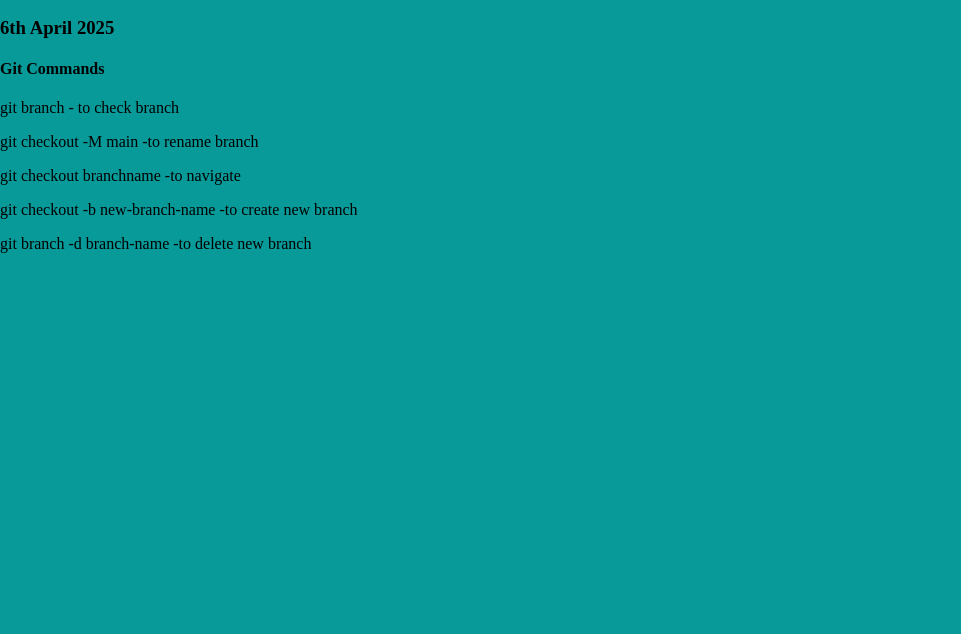
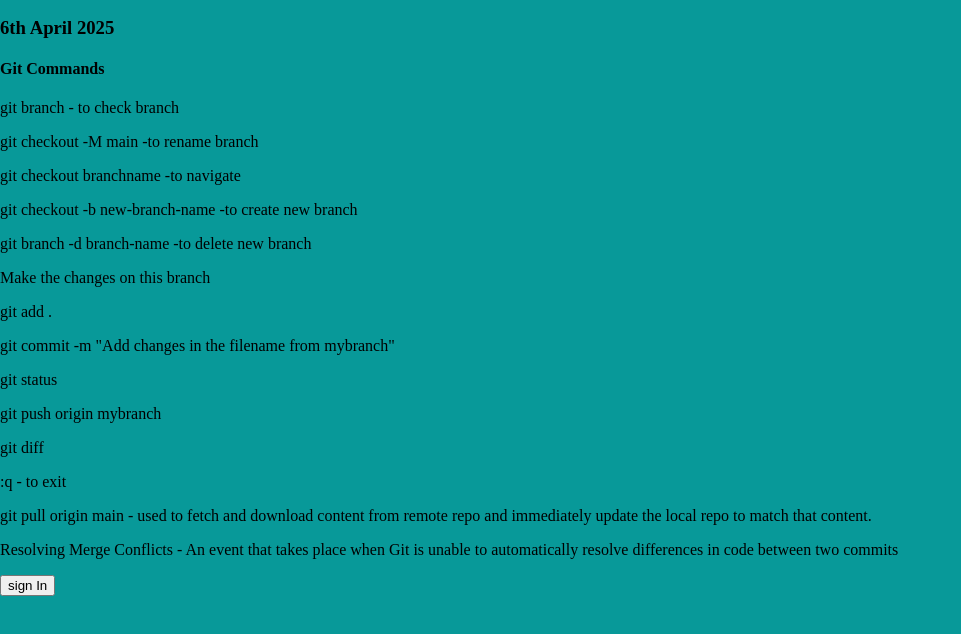
Before and after one commit to Jasveer-Shah/Git-learn-project, a plain HTML site: page index.html in a window 1280 px wide. Shown: the part 110-744 px from the top of the page, without its empty margins (0-961 px from the left). Drawn offline with Linux system fonts and the light colour scheme.

Commit message:
Add changes in index.html file from master branch

```diff
--- a/index.html
+++ b/index.html
@@ -17,8 +17,16 @@
     <p>git checkout branchname            -to navigate</p>
     <p>git checkout -b new-branch-name    -to create new branch</p>
     <p>git branch -d branch-name          -to delete new branch</p>
+    <p>Make the changes on this branch</p>
+    <p>git add .</p>
+    <p>git commit -m "Add changes in the filename from mybranch"</p>
+    <p>git status</p>
+    <p>git push origin mybranch</p>
+    <p>git diff </p>
+    <p>:q - to exit</p>
+    <p>git pull origin main - used to fetch and download content from remote repo and immediately update the local repo to match that content.</p>
+    <p>Resolving Merge Conflicts - An event that takes place when Git is unable to automatically resolve differences in code between two commits</p>
     <p></p>
-    <p></p>
-    <p></p>
+    <button>sign In</button>
 </body>
 </html>
```
